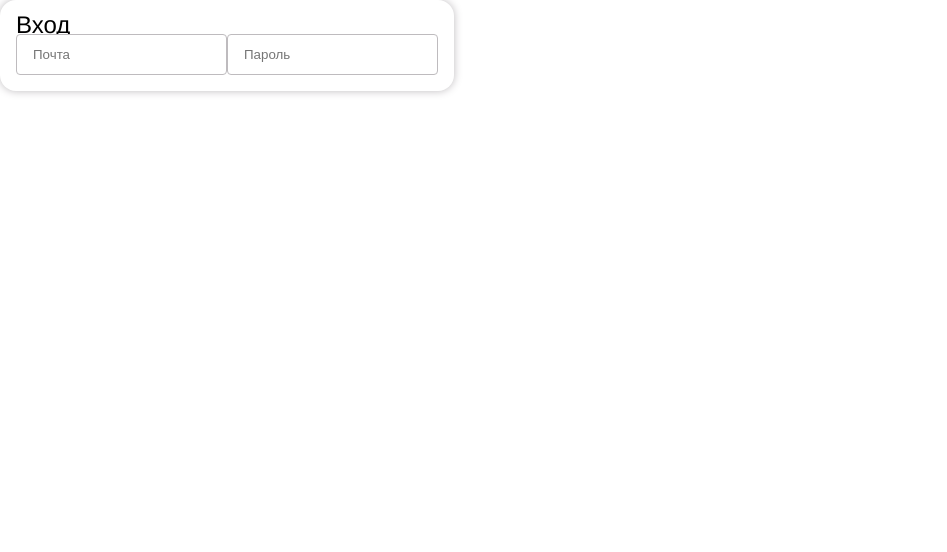
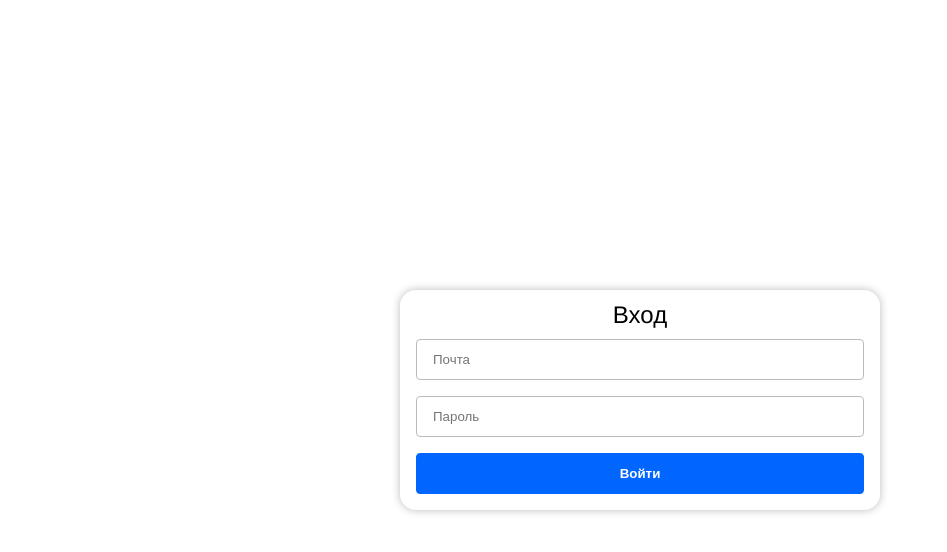
Before and after one commit to ElizavetaPanasiuk/social-network, a React (Vite) app in the folder frontend/: page /login in a window 1280 px wide. Shown: the top 552 px of the page, without its empty margins (0-947 px from the left). Built offline with nearby package versions, Linux system fonts and the light colour scheme.

Commit message:
Login layout

```diff
--- a/frontend/src/locales/en/translation.json
+++ b/frontend/src/locales/en/translation.json
@@ -19,5 +19,6 @@
   "Register": "Register",
   "Congratulations!": "Congratulations!",
   "You have successfully registered!": "You have successfully registered!",
-  "In 5 seconds you will be redirected to the login page": "In 5 seconds you will be redirected to the login page"
+  "In 5 seconds you will be redirected to the login page": "In 5 seconds you will be redirected to the login page",
+  "Sign In": "Sign In"
 }
--- a/frontend/src/locales/ru/translation.json
+++ b/frontend/src/locales/ru/translation.json
@@ -19,5 +19,6 @@
   "Register": "Зарегистрироваться",
   "Congratulations!": "Поздравляем!",
   "You have successfully registered!": "Вы успешно зарегистрировались!",
-  "In 5 seconds you will be redirected to the login page": "Через 5 секунд вы будете перенаправлены на страницу входа"
+  "In 5 seconds you will be redirected to the login page": "Через 5 секунд вы будете перенаправлены на страницу входа",
+  "Sign In": "Войти"
 }
--- a/frontend/src/pages/login/index.tsx
+++ b/frontend/src/pages/login/index.tsx
@@ -1,20 +1,33 @@
-import { useTranslation } from 'react-i18next';
-import { useState } from 'react';
-import { Box, Input } from '@/ui-kit';
+import { useTranslation } from "react-i18next";
+import { useState } from "react";
+import { Box, Button, Input } from "@/ui-kit";
+import styles from "./styles.module.scss";
 
 const LoginPage = () => {
   const { t } = useTranslation();
-  const [email, setEmail] = useState('');
-  const [password, setPassword] = useState('');
+  const [email, setEmail] = useState("");
+  const [password, setPassword] = useState("");
 
   return (
-    <div>
-      <Box>
-        <h1>{t('Login')}</h1>
-        <Input value={email} placeholder={t('Email') as string} onChange={setEmail} />
-        <Input value={password} placeholder={t('Password') as string} onChange={setPassword} />
-      </Box>
-    </div>
+    <Box className={styles.loginContainer}>
+      <h1>{t("Login")}</h1>
+      <Input
+        value={email}
+        placeholder={t("Email") as string}
+        onChange={setEmail}
+      />
+      <Input
+        value={password}
+        placeholder={t("Password") as string}
+        onChange={setPassword}
+      />
+      <Button
+        title={t("Sign In")}
+        onClick={() => {
+          console.log("Войти");
+        }}
+      />
+    </Box>
   );
 };
 
--- /dev/null
+++ b/frontend/src/pages/login/styles.module.scss
@@ -0,0 +1,8 @@
+.loginContainer {
+  width: 30rem;
+  margin: auto;
+  display: flex;
+  flex-direction: column;
+  gap: 1rem;
+  text-align: center;
+}
```
